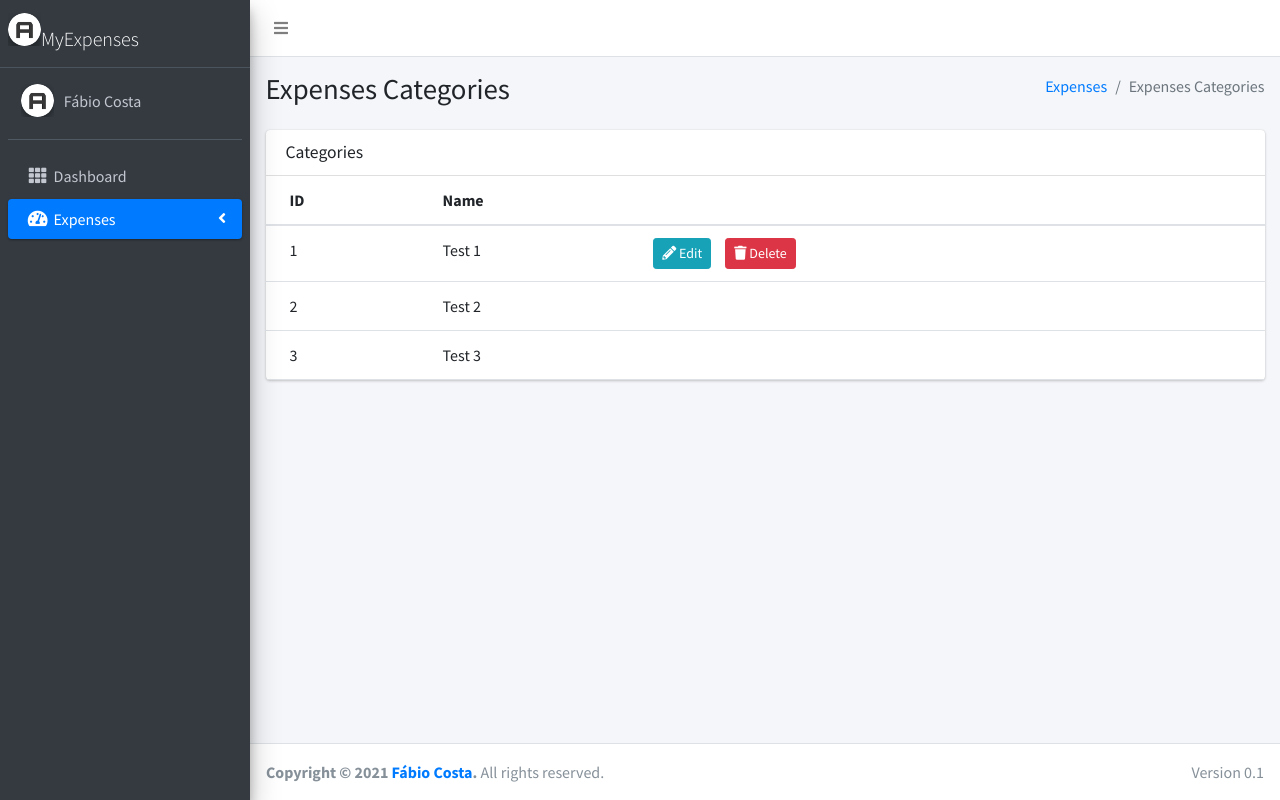
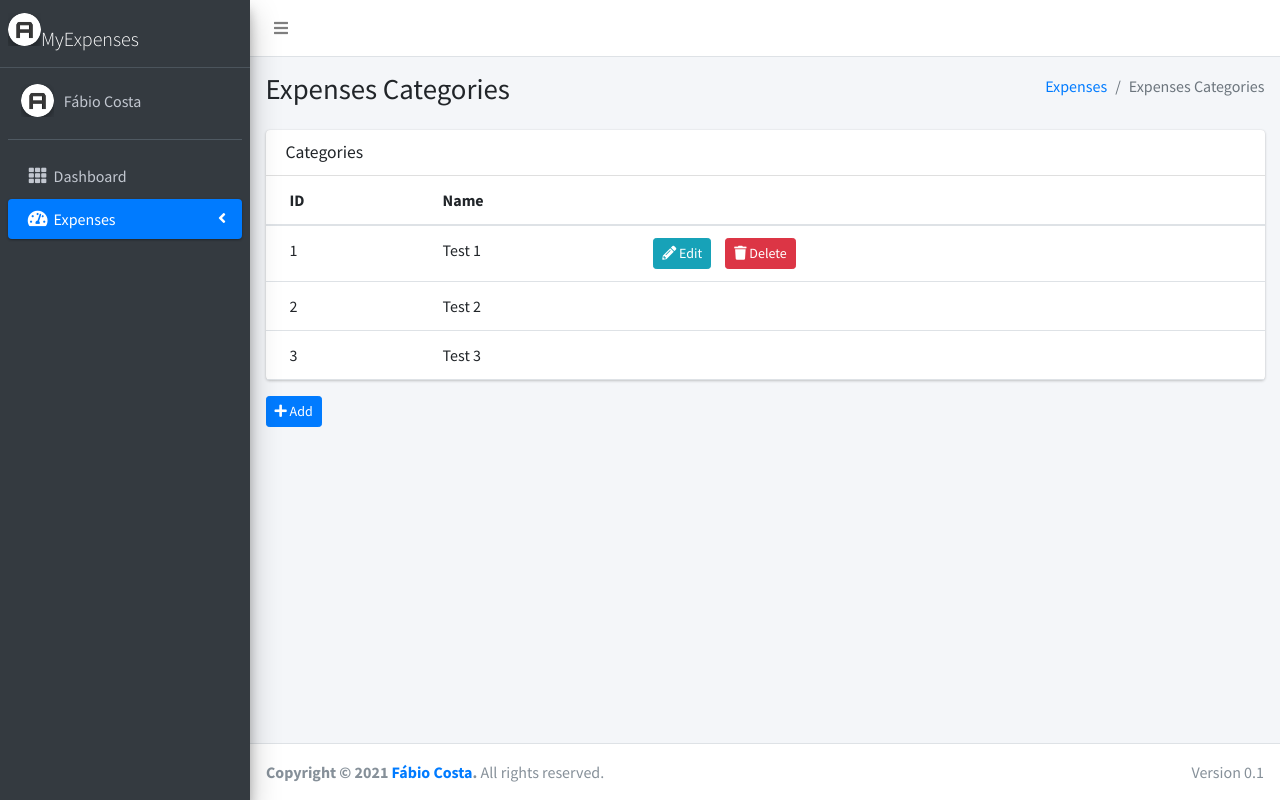
Before and after one commit to fabiocosta89/MyExpenses, a Next.js app: page /expenses/categories in a window 1280 px wide. Built offline with nearby package versions, Linux system fonts and the light colour scheme.

Commit message:
AddButton component

```diff
--- /dev/null
+++ b/components/tableAddButton/tableAddButton.jsx
@@ -0,0 +1,18 @@
+import TableButton from "../tableButton";
+
+const TableAddButton = ({href}) => {
+    const title = "Add";
+    const btnType = "btn-primary";
+    const icon = "fas fa-plus";
+
+    return (
+        <TableButton
+            title={title}
+            btnType={btnType}
+            icon={icon}
+            href={href}
+        />
+    );
+}
+
+export default TableAddButton;
--- a/pages/expenses/categories/index.jsx
+++ b/pages/expenses/categories/index.jsx
@@ -6,6 +6,7 @@ import BreadcrumbItem from '../../../components/breadcrumb/breadcrumb-item';
 import ResponsiveHoverTable from '../../../components/table';
 import TableEditButton from "../../../components/tableEditButton";
 import TableDeleteButton from "../../../components/tableDeleteButton";
+import TableAddButton from '../../../components/tableAddButton/tableAddButton';
 
 const Categories = () => {
     const title = "Expenses Categories";
@@ -71,7 +72,7 @@ const Categories = () => {
                             />
                         </div>
                         <div className='col-12'>
-
+                            <TableAddButton href="#" />
                         </div>
                     </div>
                 </div>
```
